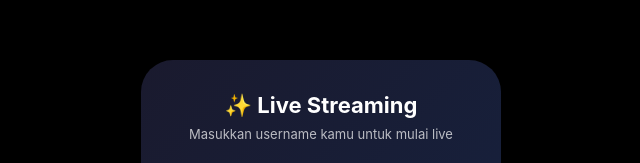
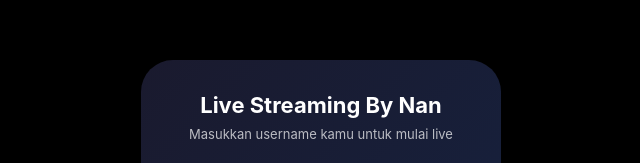
Before and after one commit to feelingjust/akugenteng, a plain HTML site: page tester.html in a window 1280 px wide. Shown: the part 217-380 px from the top of the page, without its empty margins (319-959 px from the left). Drawn offline with Linux system fonts and the light colour scheme.

Commit message:
Add files via upload

```diff
--- a/tester.html
+++ b/tester.html
@@ -335,7 +335,7 @@ canvas {
 <!-- Modal Nama -->
 <div id="nameModal" class="modal-overlay">
   <div class="modal-card">
-    <h3>✨ Live Streaming</h3>
+    <h3>Live Streaming By Nan</h3>
     <p>Masukkan username kamu untuk mulai live</p>
     <input type="text" id="usernameInput" placeholder="contoh: jessica_lee" maxlength="30">
     <button id="startLiveBtn">Mulai Live</button>
```
